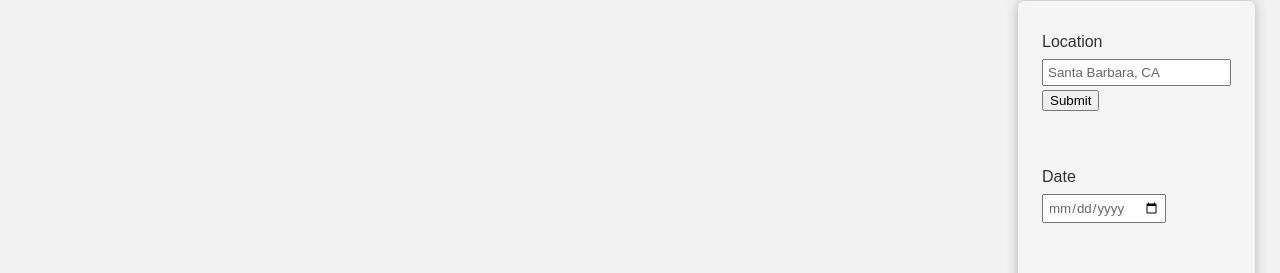
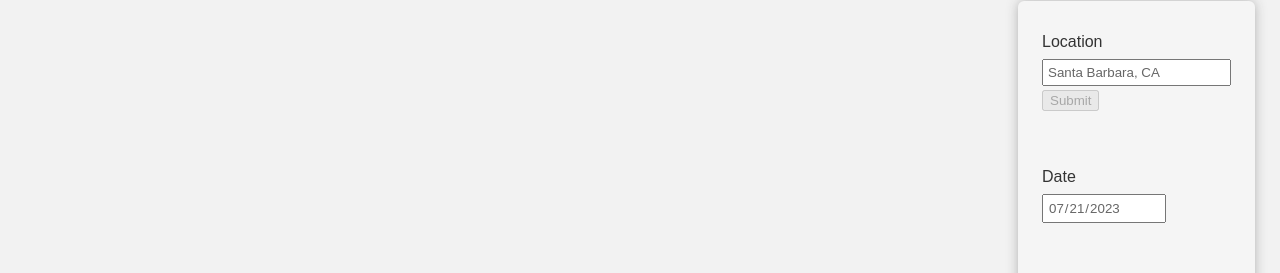
Before and after one commit to patlo-git/reel-times, a React (Vite) app: page / in a window 1280 px wide. Shown: the part 2433-2706 px from the top of the page. Built offline with nearby package versions, Linux system fonts and the light colour scheme.

Commit message:
Set and render readonly default date and city

```diff
--- a/src/components/Filter.tsx
+++ b/src/components/Filter.tsx
@@ -1,20 +1,37 @@
+import { useState } from "react";
+
 const FilterMenu = () => {
-  const location = "Santa Barbara, CA";
+  const [location, setLocation] = useState("Santa Barbara, CA");
+  const todayDate = new Date().toISOString().slice(0, 10);
 
   return (
     <div className="search-params">
       <form>
         <div>
           <label htmlFor="location">
-            Location{" "}
-            <input id="location" value={location} placeholder="Location" />
+            Location
+            <input
+              id="location"
+              value={location}
+              placeholder="Location"
+              // Disabled since we're currently only getting data for one city
+              // onChange={(e) => setLocation(e.target.value)}
+              readOnly={true}
+            />
           </label>
-          <button>Submit</button>
+          <button disabled={true}>Submit</button>
         </div>
 
         <div>
           <label htmlFor="date">
-            Date <input id="date" type="date" name="date" />
+            Date{" "}
+            <input
+              id="date"
+              type="date"
+              name="date"
+              value={todayDate}
+              readOnly={true}
+            />
           </label>
         </div>
         <div>
```
